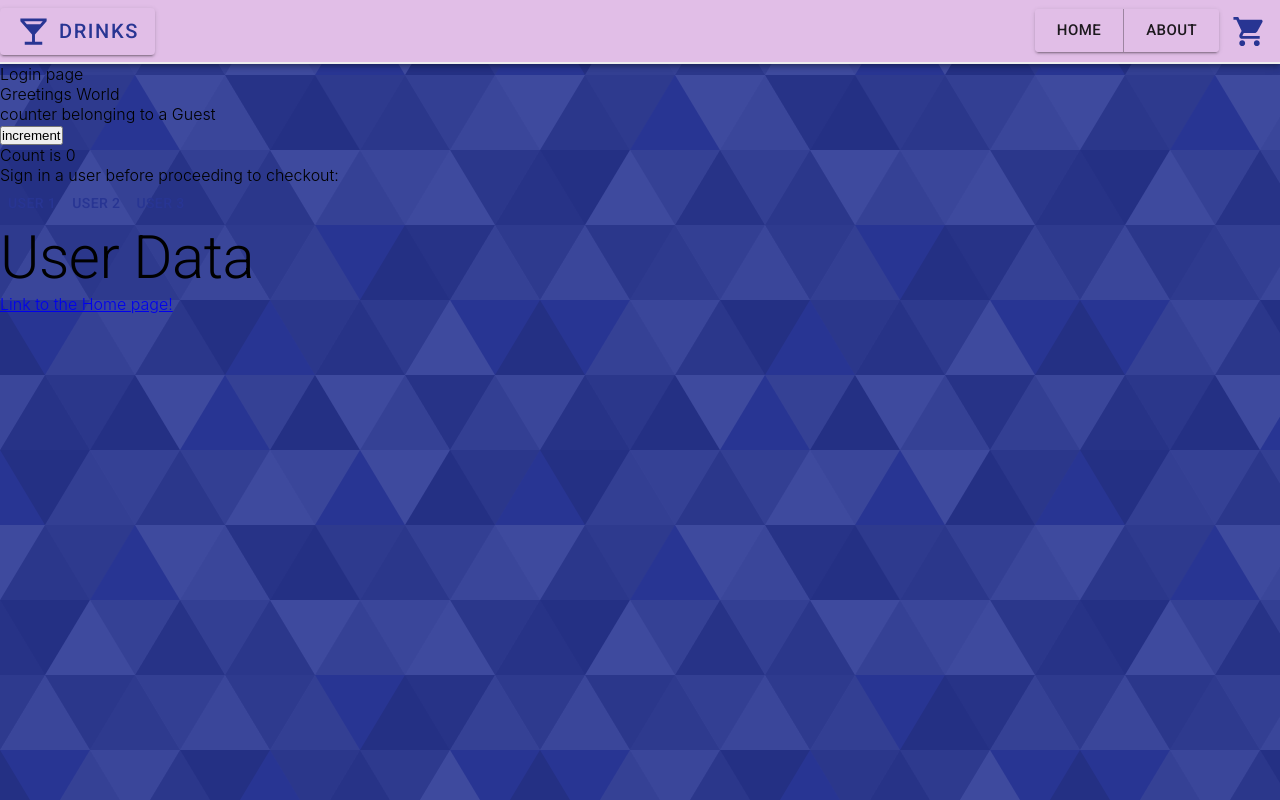
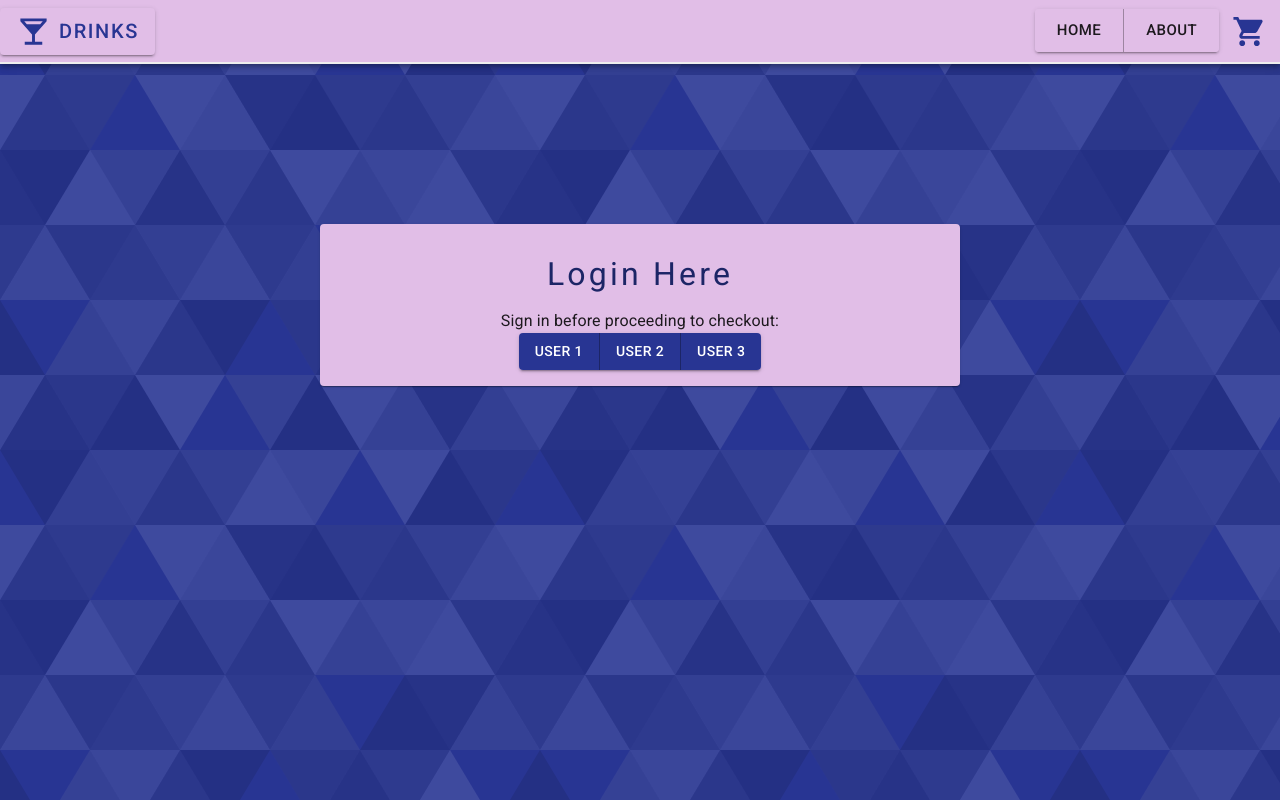
Before and after one commit to Eokn/Drinks, a React (Vite) app: page /login in a window 1280 px wide. Built offline with nearby package versions, Linux system fonts and the light colour scheme.

Commit message:
adjusted login functionality, profile display, buttons, styles

```diff
--- a/package.json
+++ b/package.json
@@ -24,6 +24,7 @@
   },
   "devDependencies": {
     "@babel/core": "^7.29.7",
+    "@emotion/babel-plugin": "^11.13.5",
     "@eslint/js": "^10.0.1",
     "@rolldown/plugin-babel": "^0.2.3",
     "@testing-library/jest-dom": "^6.9.1",
--- a/src/features/profile/Counter.jsx
+++ b/src/features/profile/Counter.jsx
@@ -1,20 +1,17 @@
 import { useState } from 'react'
+import { useSelector } from 'react-redux'
+import { selectCartSize } from '../cart/cartSlice'
+import Typography from '@mui/material/Typography'
 
 const Counter = ( { name }) => {
-    const [count, setCount] = useState(0)
+  const cartSize= useSelector(selectCartSize)
   return (
     <div>
-        <p data-testid="counter-name">
-            counter belonging to { name || "a Guest"}
-        </p>
-        <button
-          type="button"
-          className="counter"
-          onClick={() => setCount((count) => count + 1)}
-        >
-          increment
-        </button>
-        <p data-testid="counter-display">Count is {count}</p>
+        <Typography data-testid="counter-name" variant='body2'>
+            Account belonging to { name || "a Guest"}
+        </Typography>
+
+        <Typography data-testid="counter-display">current cart contains {` ${cartSize} `} items</Typography>
     </div>
   )
 }
--- a/src/features/profile/Data.jsx
+++ b/src/features/profile/Data.jsx
@@ -1,17 +1,79 @@
 import { useEffect, useState } from "react"
-import { getData, selectSignedIn } from "./profileSlice";
+import { getData, selectSignedIn, SIGNOUT } from "./profileSlice";
 import {useDispatch, useSelector} from 'react-redux'
 import Typography from "@mui/material/Typography";
 import Button from "@mui/material/Button";
 import { useNavigate } from "react-router-dom";
+import ButtonGroup from "@mui/material/ButtonGroup";
+import { selectCartSize } from "../cart/cartSlice";
+import { makeStyles } from "tss-react/mui";
+import Paper from "@mui/material/Paper";
+import ExitToAppIcon from '@mui/icons-material/ExitToApp';
+
+const useStyles = makeStyles()(theme => ({
+  title: {
+      fontSize: '2rem',
+  textTransform: 'capitalize',
+  letterSpacing: '0.2rem',
+  textAlign: 'center',
+  margin:'1rem 0',
+  color: theme.palette.primary.dark,
+  },
+  paragraphFiller: {
+    color: theme.palette.primary.dark,
+    lineHeight: '1.5rem',
+    letterSpacing: '.075rem',
+    fontWeight: '300',
+    textAlign:'left',
+    width:'50%',
+    borderRight:'1px solid',
+    borderColor: theme.palette.secondary.main,
+  },
+  dataHolder: {
+    display:'flex',
+    borderBottom:'1px solid',
+    color: theme.palette.secondary.main,
+    backgroundColor: theme.palette.secondary.main,
+  },
+  dataContainer: {
+    border:'1px solid',
+    color: theme.palette.secondary.main,
+    backgroundColor: theme.palette.secondary.main,
+  },
+  darkColor: {
+    color: theme.palette.primary.dark,
+    letterSpacing: '.1rem',
+    fontSize:'1.25rem',
+  }
+}));
+
 
   const Data = () => {
 
+    const { classes } = useStyles()
     const dispatch = useDispatch()
     const navigate = useNavigate()
     const userData = useSelector((state) => state.profile.profile)
     const isSignedIn = useSelector(selectSignedIn)
+    const cartSize = useSelector(selectCartSize)
 
+    function flattenObj(obj, prefix='', flattenedObj = {}) {
+          console.log('initial object', obj)
+          Object.entries(obj).map(([key,value]) => {
+            if(typeof value === 'object'){
+              // console.log('object detected! : ', key)
+              // const { [key]:gone , ...newObj} = obj
+              // console.log({...obj},{...value},'merge',{...newObj, ...value})
+              flattenObj(value, prefix=key, flattenedObj)
+
+            }
+          else {
+              flattenedObj[`${key} ${prefix}`]=value
+              return
+          }
+        })
+          return flattenedObj
+        }
     // const [user, setUser] = useState({
     //   name:'guest',
     //   email:'guest.gmail.com'
@@ -24,7 +86,7 @@ const Data = () => {
     // },[userData])
   useEffect(()=>{
     console.log(userData)
-    if(isSignedIn){
+    if(isSignedIn && cartSize !== 0){
       navigate('/checkout')
     }
   },[isSignedIn])
@@ -32,8 +94,11 @@ const Data = () => {
 
   return (
 
-    <div>
-      <p>Sign in a user before proceeding to checkout:</p>
+    <main>
+      {!isSignedIn ?
+      <>
+      <Typography>Sign in before proceeding to checkout:</Typography>
+      <ButtonGroup color='primary' variant='contained'>
 
         <Button
           type="button"
@@ -56,21 +121,48 @@ const Data = () => {
           >
           User 3
         </Button>
+      </ButtonGroup>
+      </>
 
-        <Typography variant='h2'>User Data</Typography>
-      {
-
-        Object.entries(userData).map(([key,value]) => (
-          (typeof value !== 'object') &&
-          <p key={key}>{key}: {value}</p>
-
-        ))
+      : <></>}
 
 
 
+
+
+
+      {
+
+        isSignedIn ?
+        <>
+        <Typography variant='h4'>User Data</Typography>
+        <Paper className={classes.dataContainer} >
+        {Object.entries(flattenObj(userData)).map(([key,value]) => (
+          (typeof value !== 'object') &&
+          <Paper className={classes.dataHolder} >
+            <Typography className={classes.paragraphFiller} key={key}>{key}:</Typography>
+            <Typography className={classes.paragraphFiller} key={key+value}>{value}</Typography>
+          </Paper>
+
+        ))}
+      <Button
+          type="button"
+          className={classes.darkColor}
+          fullWidth
+          color='primary' variant='contained'
+          onClick={() => dispatch(SIGNOUT())}
+          >
+          Sign Out
+          <ExitToAppIcon fontSize='large' className={classes.icon}/>
+        </Button>
+      </Paper>
+      </>
+         : <></>
         }
 
-    </div>
+
+
+    </main>
   )
 }
 
--- a/src/features/profile/Greeting.jsx
+++ b/src/features/profile/Greeting.jsx
@@ -1,8 +1,9 @@
+import Typography from "@mui/material/Typography"
 
 
 const Greeting = ( { name } ) => {
   return (
-    <div>Greetings { name || "World"}</div>
+    <Typography variant='h5' color='primary'>Greetings { name || "World"}</Typography>
   )
 }
 
--- a/src/features/profile/profileSlice.js
+++ b/src/features/profile/profileSlice.js
@@ -26,7 +26,10 @@ const profileSlice = createSlice({
     name:"profile",
     initialState,
     reducers: {
-
+        SIGNOUT: (state) => {
+            state.profile={}
+            state.isSignedIn='no'
+        },
     },
     extraReducers: builder => {
         builder
@@ -43,7 +46,7 @@ const profileSlice = createSlice({
         })
     }
 })
-
+export const { SIGNOUT } = profileSlice.actions
 export const selectSignedIn = createSelector(state => state.profile.isSignedIn,
     (result) => result === 'yes')
 export const selectProfile = createSelector(state => state.profile.profile, x => x)
--- a/src/pages/Login.jsx
+++ b/src/pages/Login.jsx
@@ -6,21 +6,58 @@ import { Link, useLocation } from 'react-router-dom'
 import { useDispatch, useSelector } from 'react-redux'
 import { selectProfile, selectSignedIn } from '../features/profile/profileSlice'
 import { UPDATE_CARTOPEN } from '../features/cart/cartSlice'
+import Paper from '@mui/material/Paper'
+import { makeStyles } from 'tss-react/mui'
+import Typography from '@mui/material/Typography'
+
+const useStyles = makeStyles()(theme => ({
+  aboutContainer: {
+    width:'80%',
+    maxWidth:'40rem',
+    backgroundColor: theme.palette.secondary.main,
+    padding: '1rem',
+    margin: '10rem auto 0 auto',
+    display:'flex',
+    flexDirection:'column',
+    alignItems:'center',
+    textAlign:'center',
+  },
+  title: {
+      fontSize: '2rem',
+  textTransform: 'capitalize',
+  letterSpacing: '0.2rem',
+  textAlign: 'center',
+  margin:'1rem 0',
+  color: theme.palette.primary.dark,
+  },
+  paragraphFiller: {
+    color: theme.palette.primary.dark,
+    lineHeight: '1.5rem',
+    letterSpacing: '.2rem',
+    fontWeight: '400',
+  },
+}));
 
 const LogIn = () => {
+  const { classes } = useStyles()
   const dispatch = useDispatch()
+  const isSignedIn = useSelector(selectSignedIn)
+  const profile = useSelector(selectProfile)
   React.useEffect(() => {
       window.scrollTo(0, 0);
       dispatch(UPDATE_CARTOPEN('closed'))
     }, [])
   return (
-    <main>Login page
-      <Greeting />
-      <Counter />
+    <main>
+      <Paper component='section' className={classes.aboutContainer}>
+        <Typography variant='h3' className={classes.title}>
+          {!isSignedIn ? 'Login here' : 'Account Details'}
+        </Typography>
+        {isSignedIn ? <>
+      <Greeting name={profile.username}/>
+      <Counter name={profile.name}/> </>:  <></>}
       <Data />
-
-
-      <Link to='/'>Link to the Home page!</Link>
+      </Paper>
     </main>
   )
 }
```
Also changed, not shown: 1 other file (tests, documents, lock files or other folders). Lines whose indentation alone changed are shown as unchanged.
